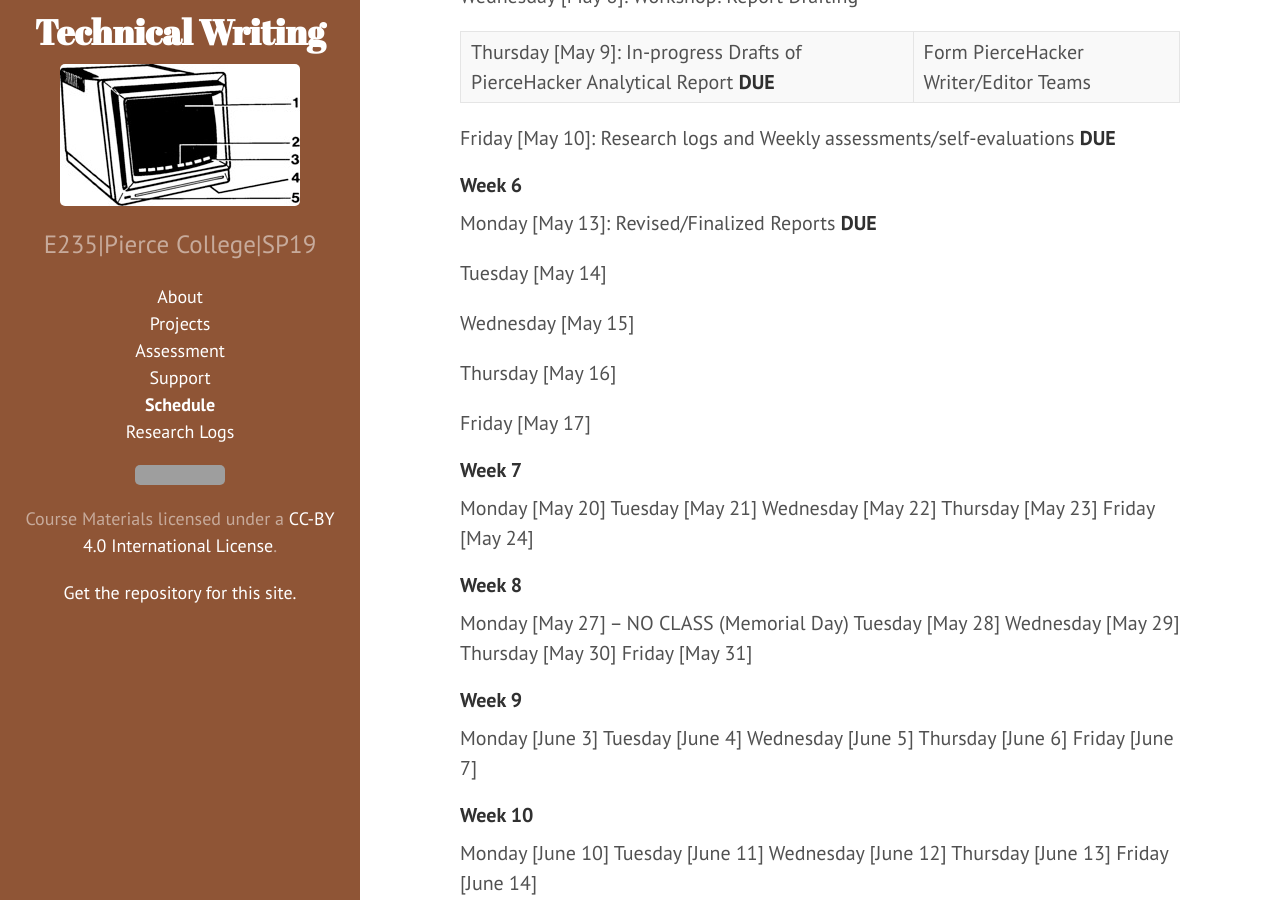
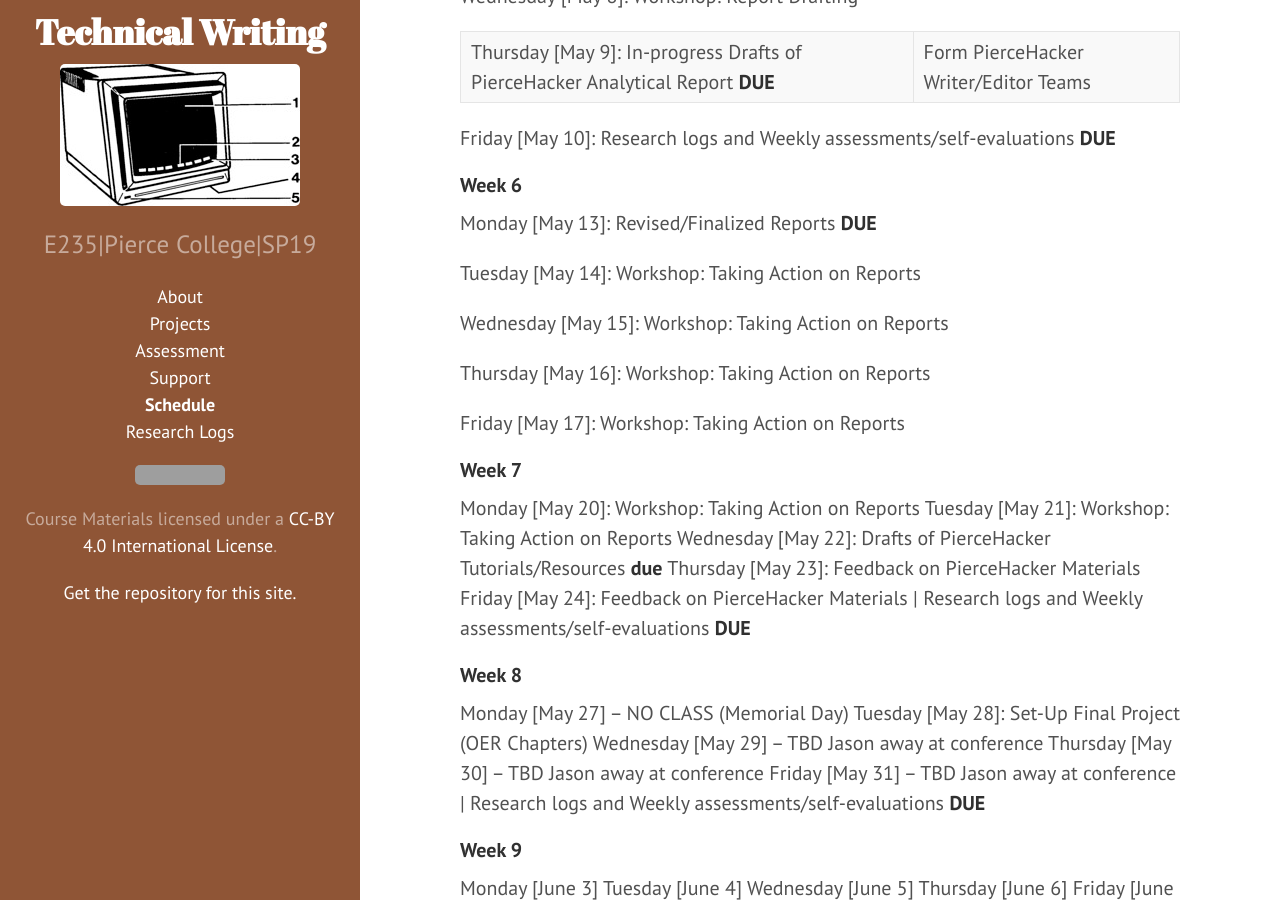
Before and after one commit to jloan/e235, a Jekyll site: the page built from 04schedule.md, in a window 1280 px wide and 900 px high, scrolled down 2164 px. Built offline with Jekyll 4.4.1, drawn with Linux system fonts in a browser that asks for light colours; grey boxes are pictures that could not be loaded.

Commit message:
Update 04schedule.md

```diff
--- a/04schedule.md
+++ b/04schedule.md
@@ -69,29 +69,29 @@ Friday [May 10]: Research logs and Weekly assessments/self-evaluations **DUE**
 
 Monday [May 13]: Revised/Finalized Reports **DUE**
 
-Tuesday [May 14]
+Tuesday [May 14]: Workshop: Taking Action on Reports
 
-Wednesday [May 15]
+Wednesday [May 15]: Workshop: Taking Action on Reports
 
-Thursday [May 16]
+Thursday [May 16]: Workshop: Taking Action on Reports
 
-Friday [May 17]
+Friday [May 17]: Workshop: Taking Action on Reports
 
 #### Week 7
 
-Monday [May 20]
-Tuesday [May 21]
-Wednesday [May 22]
-Thursday [May 23]
-Friday [May 24]
+Monday [May 20]: Workshop: Taking Action on Reports
+Tuesday [May 21]: Workshop: Taking Action on Reports
+Wednesday [May 22]:  Drafts of PierceHacker Tutorials/Resources **due**
+Thursday [May 23]: Feedback on PierceHacker Materials
+Friday [May 24]: Feedback on PierceHacker Materials | Research logs and Weekly assessments/self-evaluations **DUE**
 
 #### Week 8
 
 Monday [May 27] -- NO CLASS (Memorial Day)
-Tuesday [May 28]
-Wednesday [May 29]
-Thursday [May 30]
-Friday [May 31]
+Tuesday [May 28]: Set-Up Final Project (OER Chapters)
+Wednesday [May 29] -- TBD Jason away at conference
+Thursday [May 30] -- TBD Jason away at conference
+Friday [May 31] -- TBD Jason away at conference | Research logs and Weekly assessments/self-evaluations **DUE**
 
 #### Week 9
 
```
